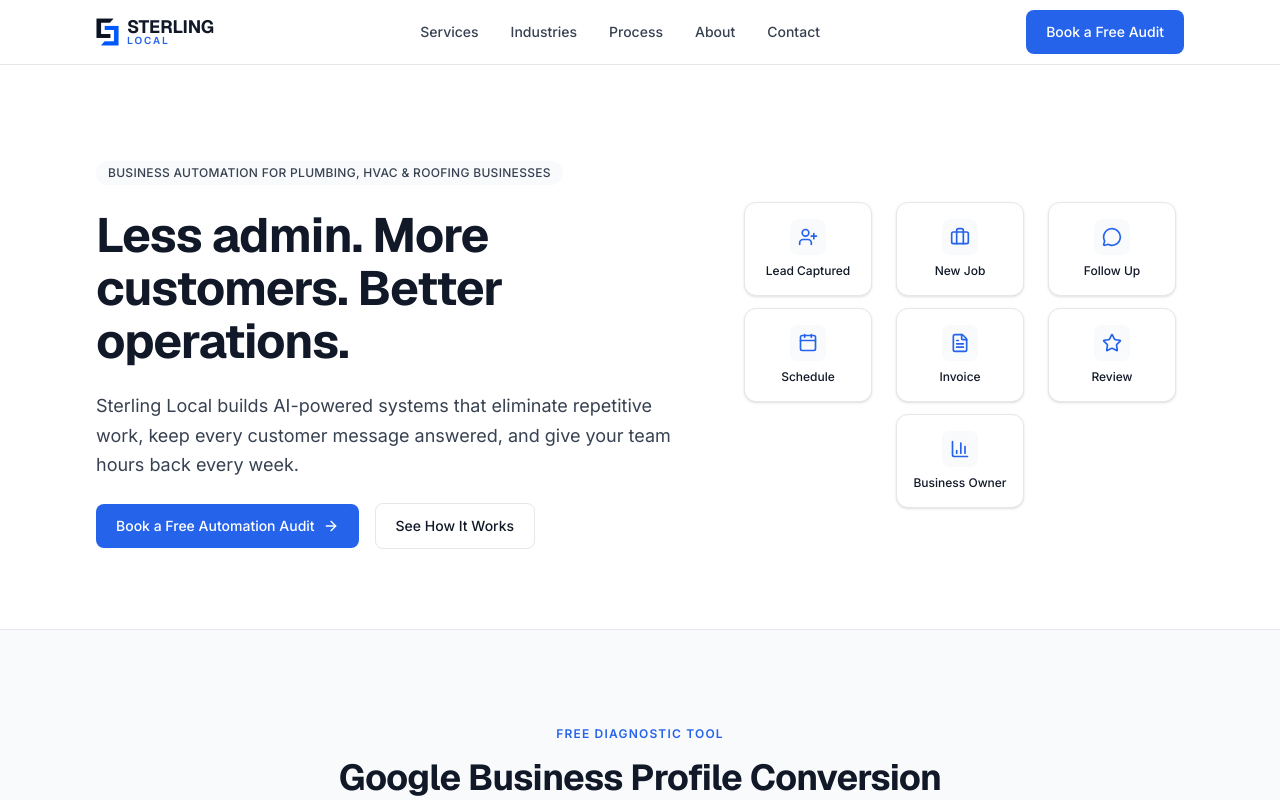
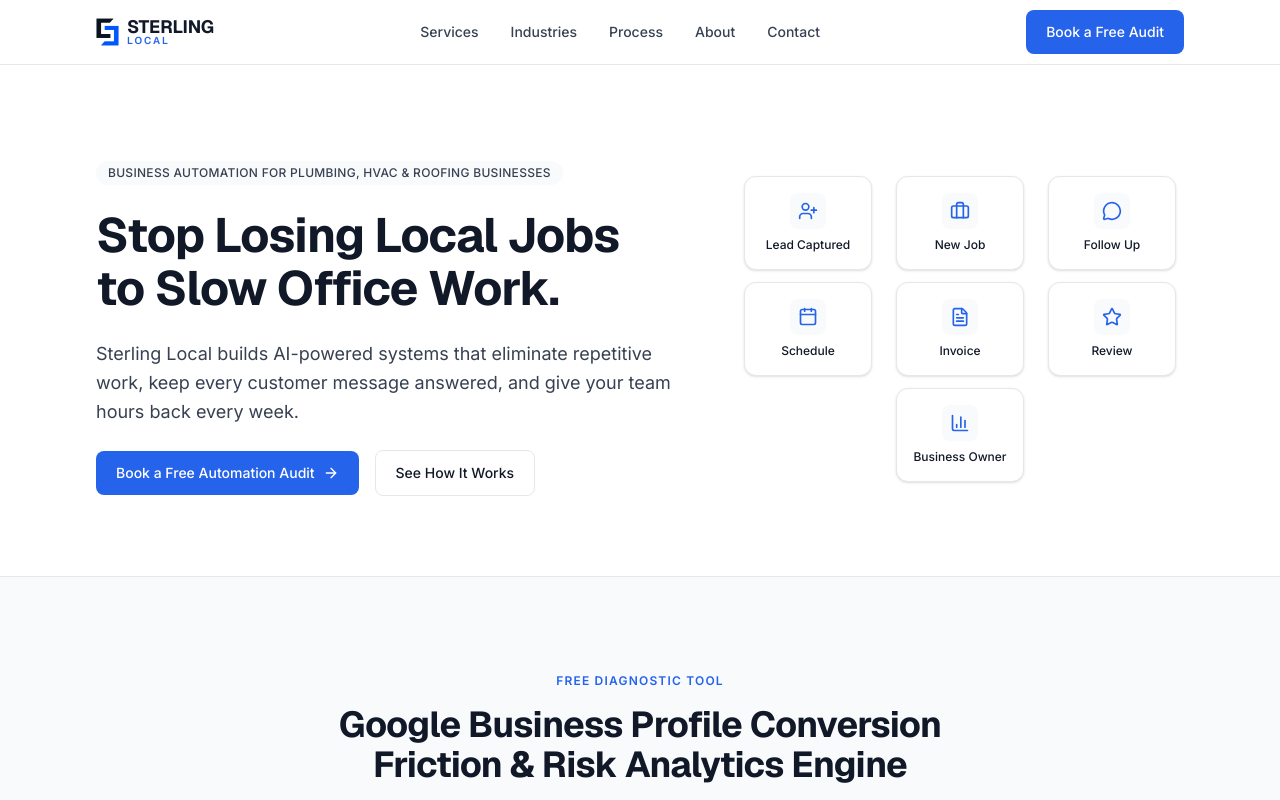
Before and after one commit to ahsansheharyar03-max/sterling-local-build, a Next.js app: page / in a window 1280 px wide. Shown: the top 800 px of the page. Built offline with nearby package versions, Linux system fonts and the light colour scheme.

Commit message:
Update Hero.tsx

```diff
--- a/src/components/sections/Hero.tsx
+++ b/src/components/sections/Hero.tsx
@@ -10,7 +10,7 @@ export default function Hero() {
         <div className="flex max-w-xl flex-col items-start gap-6">
           <Badge>Business Automation for Plumbing, HVAC & Roofing Businesses</Badge>
           <h1 className="text-4xl font-bold leading-[1.1] text-charcoal sm:text-5xl">
-            Less admin. More customers. Better operations.
+            Stop Losing Local Jobs to Slow Office Work.
           </h1>
           <p className="text-lg leading-relaxed text-slate">
             Sterling Local builds AI-powered systems that eliminate repetitive work,
```
